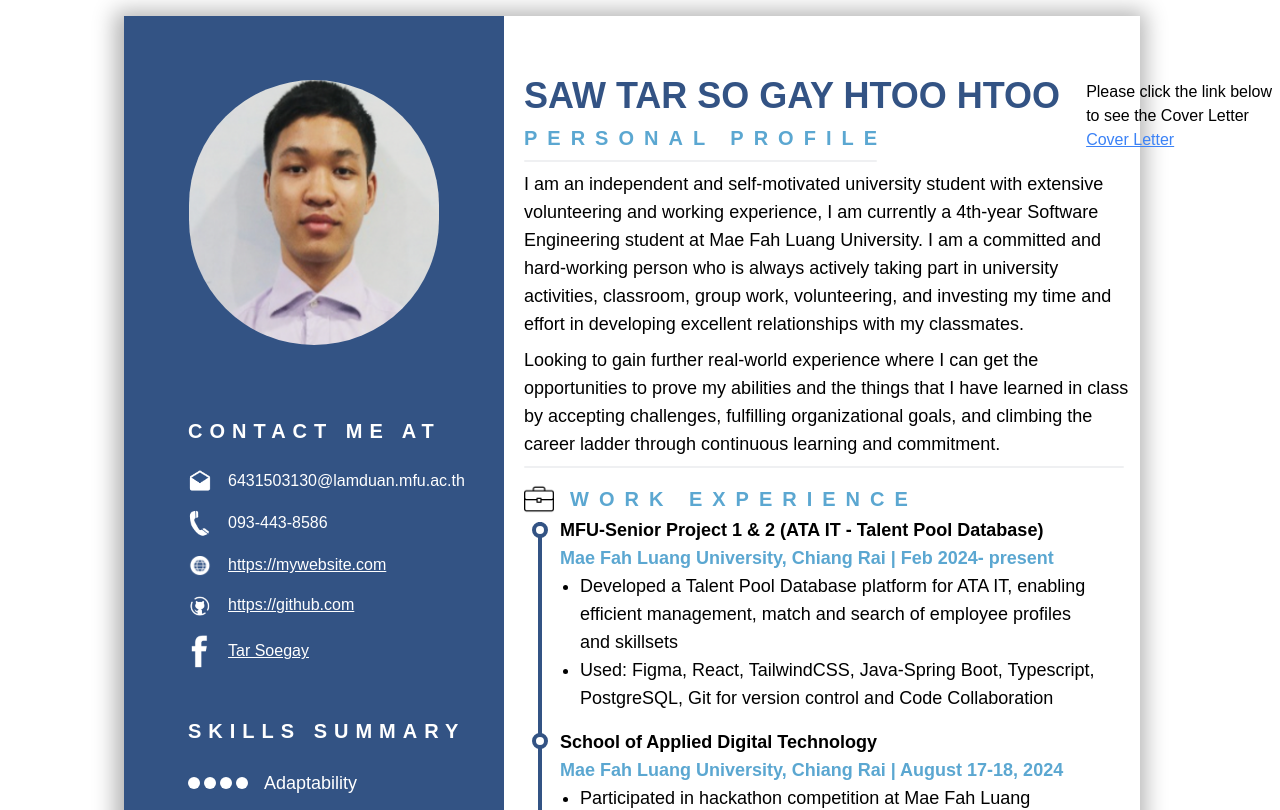
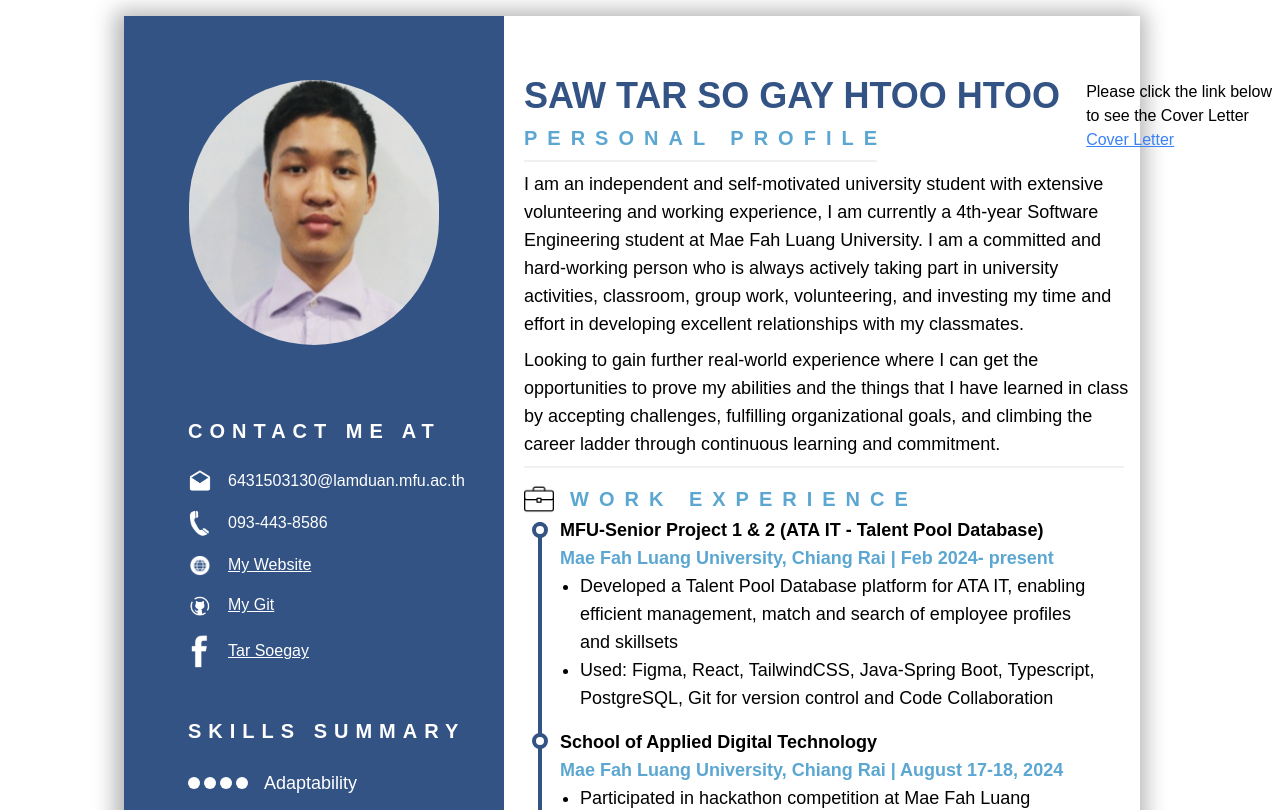
Before and after one commit to Suwit-phit/suwit-phit-graduate-resume-cv, a Next.js app: page / in a window 1280 px wide. Shown: the top 810 px of the page. Built offline with nearby package versions, Linux system fonts and the light colour scheme.

Commit message:
fix contact

```diff
--- a/src/app/components/ContactMe.js
+++ b/src/app/components/ContactMe.js
@@ -45,8 +45,10 @@ const ContactMe = () => {
                     height={24} // Must use pixel value
                     className="mr-4"
                 />
-                <a href="https://mywebsite.com" className="underline" target="_blank" rel="noopener noreferrer">
-                    https://mywebsite.com
+                <a
+                    href="https://cv-vanness-wuxk.vercel.app"
+                    className="underline" target="_blank" rel="noopener noreferrer">
+                    My Website
                 </a>
             </div>
 
@@ -58,8 +60,11 @@ const ContactMe = () => {
                     height={24} // Must use pixel value
                     className="mr-4"
                 />
-                <a href="https://github.com" className="underline" target="_blank" rel="noopener noreferrer">
-                    https://github.com
+                <a
+                    // href="https://github.com"
+                    href="https://github.com/Tarsoe"
+                    className="underline" target="_blank" rel="noopener noreferrer">
+                    My Git
                 </a>
             </div>
 
```
